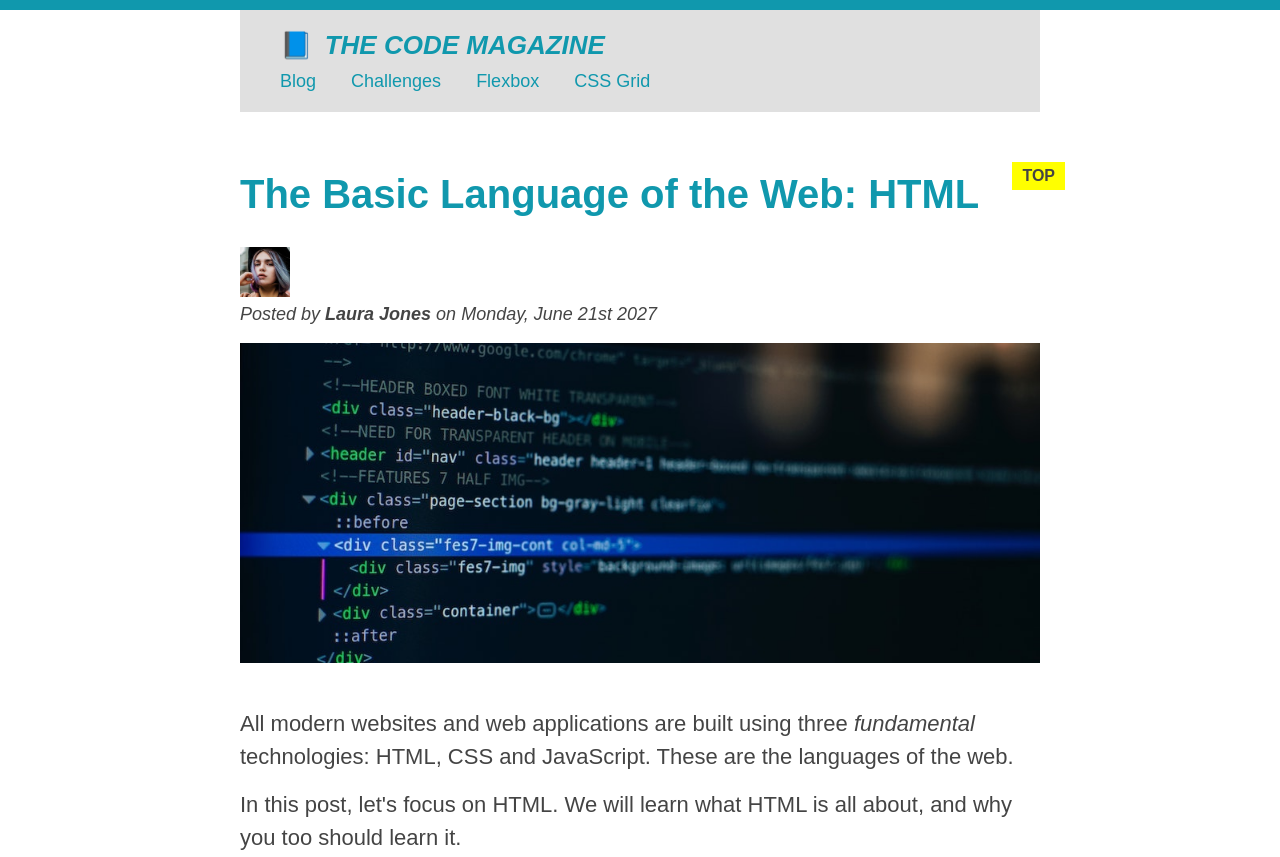
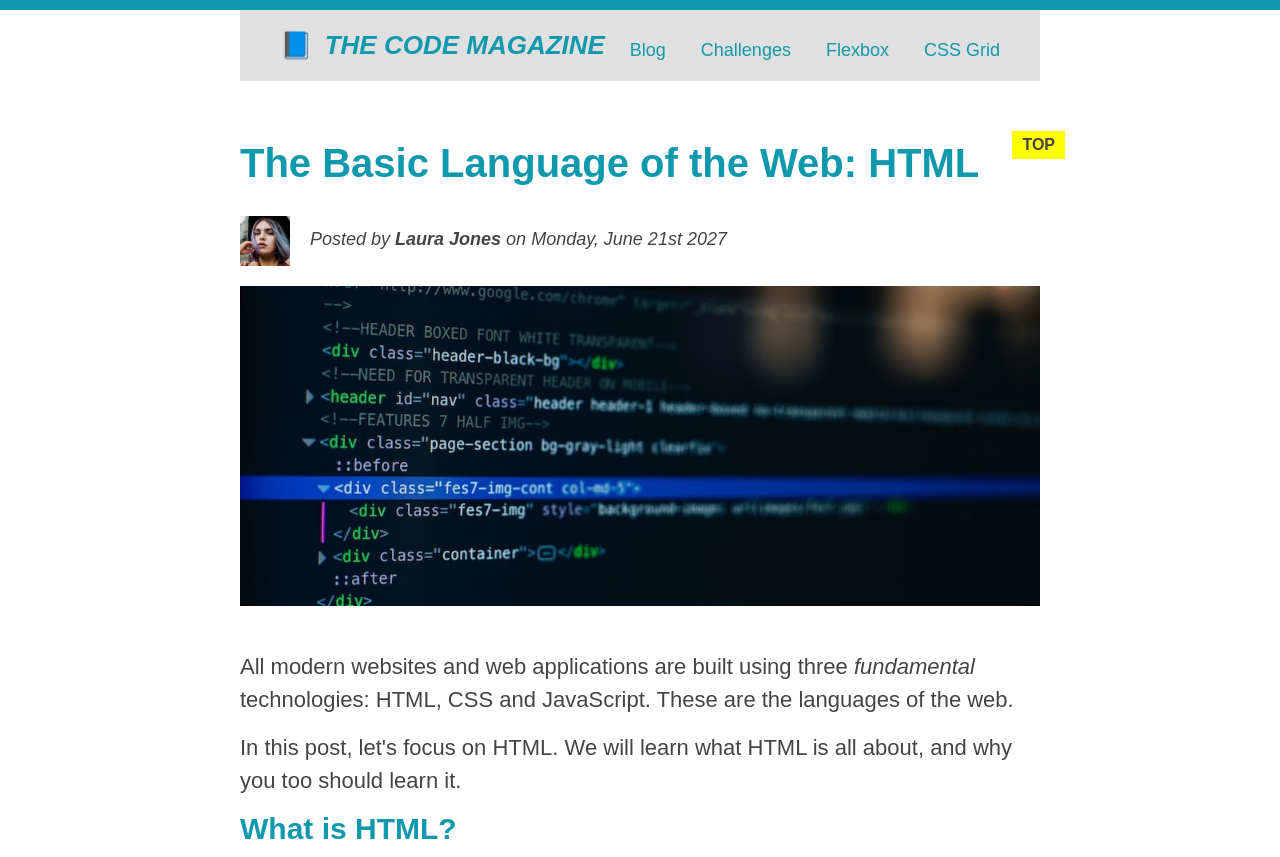
Before and after one commit to TempuraTantrum/Jonas-S-udemy, a plain HTML site: page index.html in a window 1280 px wide. Shown: the top 857 px of the page. Drawn offline with Linux system fonts and the light colour scheme.

Commit message:
learning floats

```diff
--- a/index.html
+++ b/index.html
@@ -19,7 +19,7 @@
     <h6>The Basic Language of the Web: HTML </h6>
     -->
     <div class="container">
-      <header class="main-header">
+      <header class="main-header clearfix">
         <h1>📘 The Code Magazine</h1>
 
         <nav>
@@ -28,6 +28,7 @@
           <a href="#">Flexbox</a>
           <a href="#">CSS Grid</a>
         </nav>
+        <!-- <div class="clear"></div> -->
       </header>
 
       <article>
@@ -39,9 +40,10 @@
             alt="Headshot of Laura Jones"
             height="50"
             width="50"
+            class="author-img"
           />
 
-          <p id="author">
+          <p id="author" class="author">
             Posted by <strong>Laura Jones</strong> on Monday, June 21st 2027
           </p>
 
--- a/style.css
+++ b/style.css
@@ -219,4 +219,34 @@ h2::after {
   right: -25px;
 }
 
-/* floats */
+/* FLOATS Vid 47 */
+
+.author-img {
+  float: left;
+  margin-bottom: 20px;
+}
+
+.author {
+  /* padding-left: 80px; */
+  float: left;
+  margin-top: 10px;
+  margin-left: 20px;
+}
+
+h1 {
+  float: left;
+}
+
+nav {
+  float: right;
+}
+
+.clear {
+  clear: both;
+}
+
+.clearfix::after {
+  content: "";
+  clear: both;
+  display: block;
+}
```
